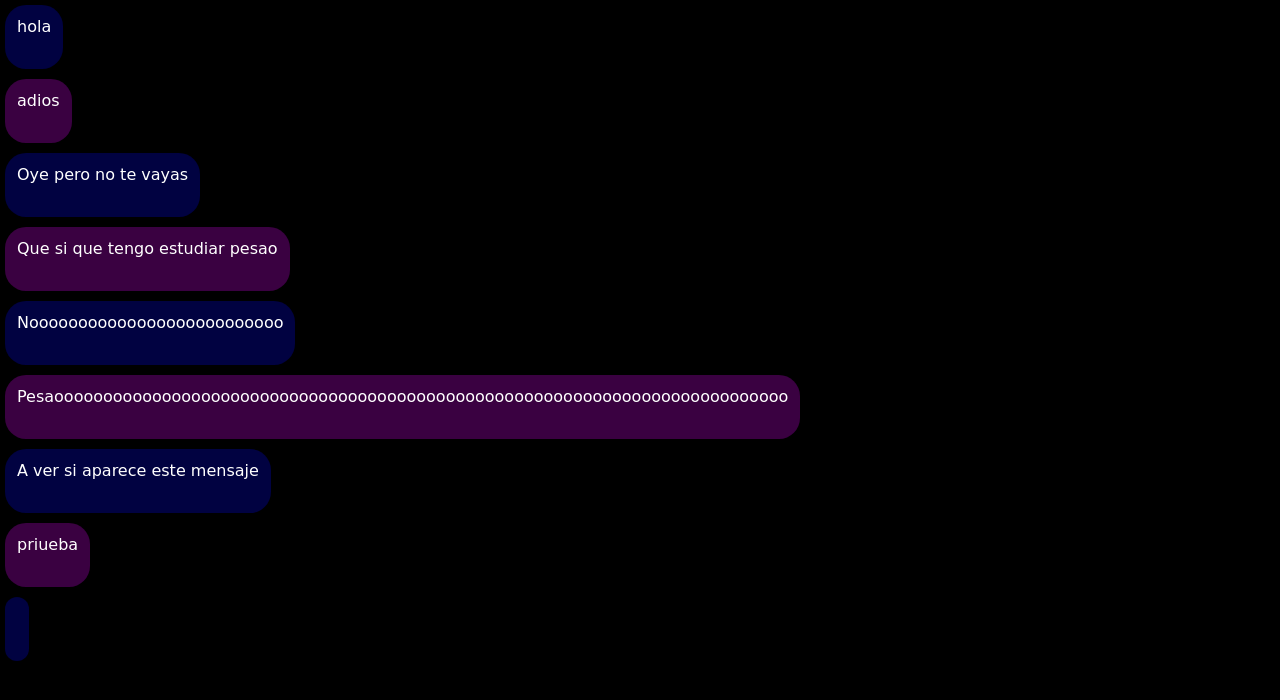
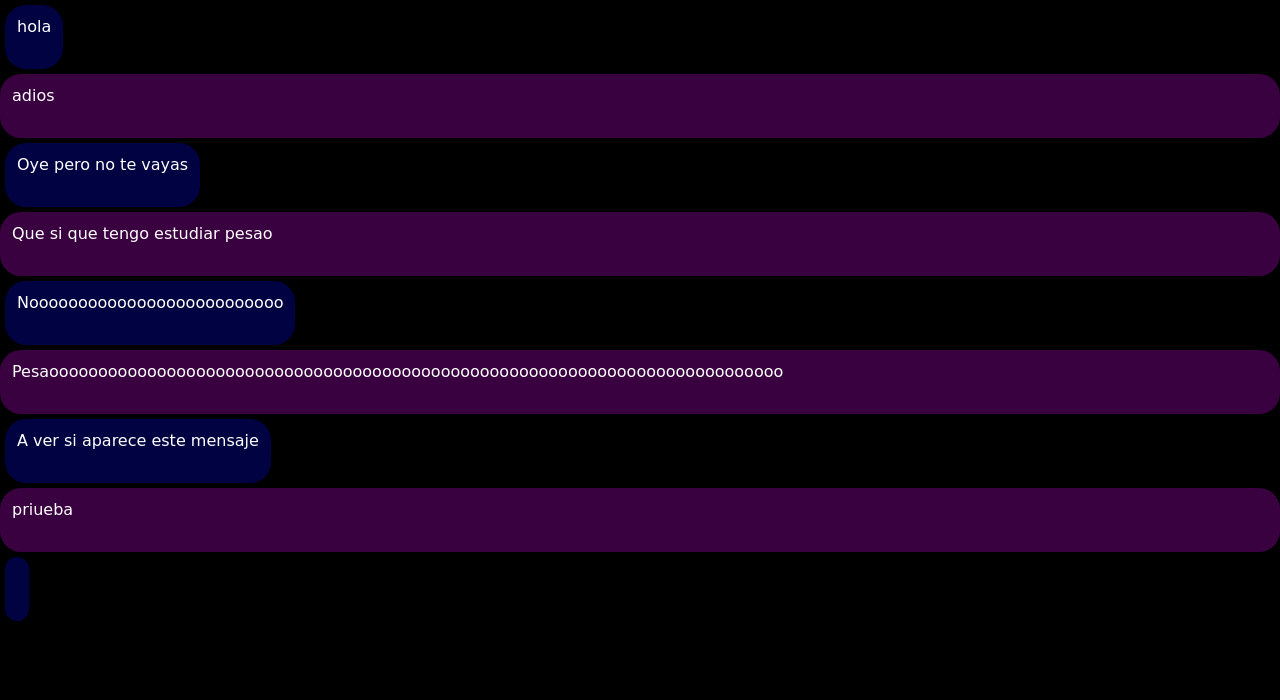
Before and after one commit to Jorge-balmis/Jorge-balmis.github.io, a plain HTML site: page Ejercicio2/Ejercicio2.html in a window 1280 px wide. Drawn offline with Linux system fonts and the light colour scheme.

Commit message:
Creo que ya se centran los mensajes hacia los lados

```diff
--- a/Ejercicio2/Ejercicio2.css
+++ b/Ejercicio2/Ejercicio2.css
@@ -15,7 +15,7 @@ main{
     flex-direction: column;
     align-content: center;
     background-color: rgb(0, 0, 0);
-    min-width: 30vw;
+    max-width: 100vw;
     min-height: 100vh;
     /* padding: 10px; */
 }
@@ -23,12 +23,12 @@ main{
 .Izquierda{
     display: flex;
     flex-direction: row;
-    align-content: flex-start;
+    /* align-content: flex-end; */
+    align-self:flex-start;
     max-width: 100vw;
     min-height: 5vh;
     padding:5px;
 }
-
 
 .TextoEmisor{
     font-family: cursive;
@@ -42,14 +42,14 @@ main{
     border-radius: 21px;
 }
 
-.Derecha{
+.derecha{
     display: flex;
     flex-direction: row;
-    align-content: flex-end;
+/*     align-content: flex-end; */
+    align-self:flex-end;
     max-width: 100vw;
     min-height: 5vh;
     padding:5px;
-
 }
 
 .TextoReceptor{
```
